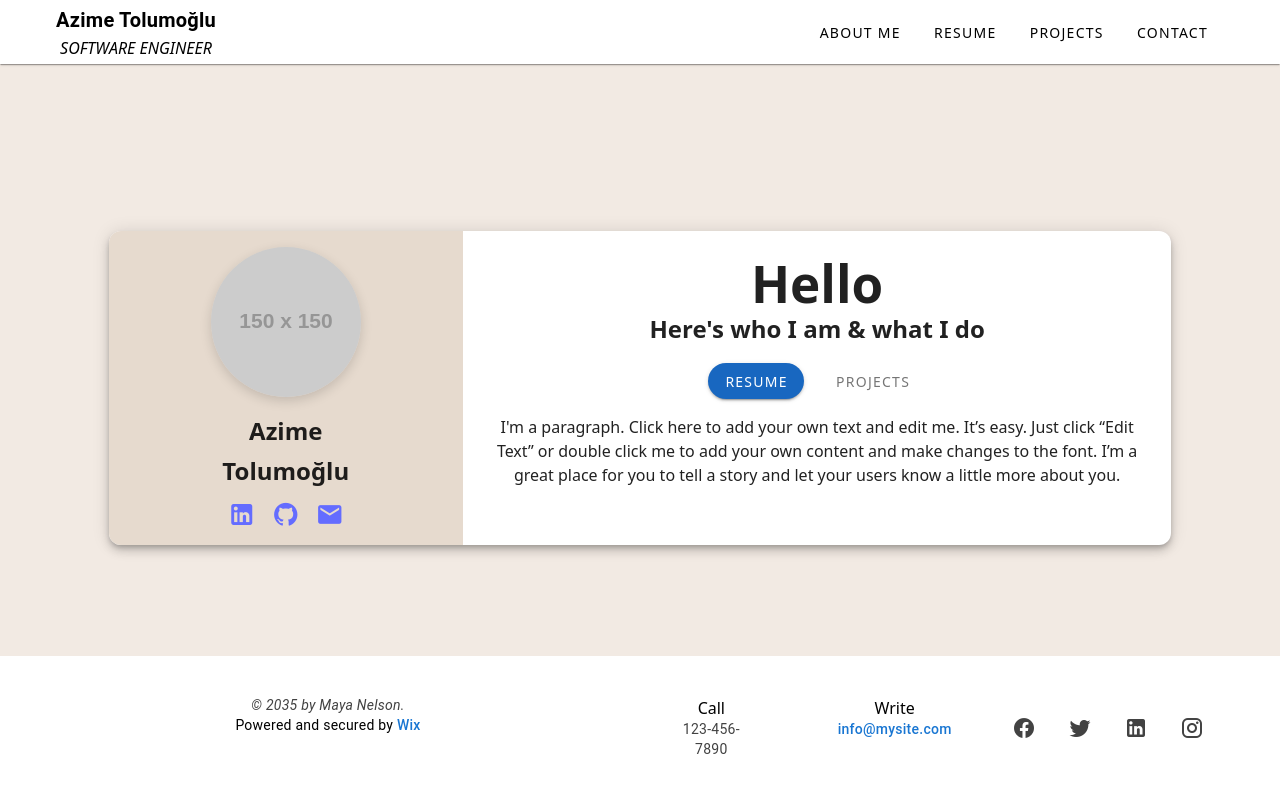
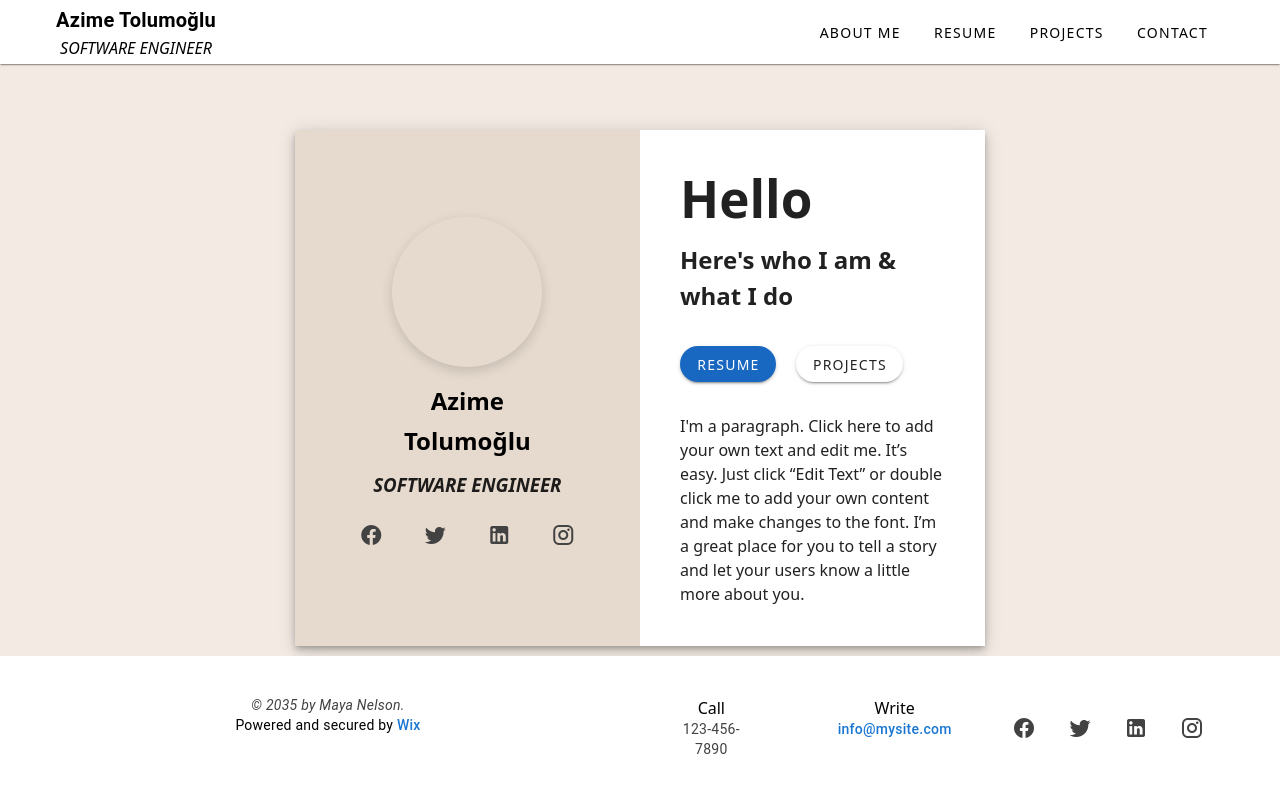
Before and after one commit to TOLUMOGLU/VUeMyWeb, a Vue app: page / in a window 1280 px wide. Shown: the top 800 px of the page. Built offline with nearby package versions, Linux system fonts and the light colour scheme.

Commit message:
aboutme güncellendi.

```diff
--- a/src/components/AboutMe.vue
+++ b/src/components/AboutMe.vue
@@ -2,46 +2,49 @@
   <v-container fluid class="pa-0" style="background-color: #f2eae3; height: 100vh;">
     <v-row align="center" justify="center" class="fill-height">
       <v-col cols="12" md="10">
-        <v-card elevation="6" class="overflow-hidden mx-auto" style="border-radius: 12px;">
+        <v-card elevation="6" class="overflow-hidden mx-auto" style="border-radius: 0; min-height: 35vh; width: 65%;">
           <v-row no-gutters>
             <v-col
               cols="12"
-              md="4"
-              class="d-flex flex-column align-center justify-center pa-4"
+              md="6"
+              class="d-flex flex-column align-center justify-center pa-8"
               style="background-color: #e6dace;">
               <v-img
-                src="https://via.placeholder.com/150"
-                alt="Azime Tolumoğlu"
-                width="150"
-                height="150"
-                class="mb-4"
-                cover
-                style="border-radius: 50%; box-shadow: 0 4px 12px rgba(0,0,0,0.15);"
-              ></v-img>
+              src="https://avatars.mds.yandex.net/i?id=2a00000179f5ece0391cd85e6c09c8dfb4fb-4914134-images-thumbs&n=13"
+              alt="Azime Tolumoğlu"
+              class="mb-4"
+              cover
+              style="border-radius: 50%; box-shadow: 0 4px 12px rgba(0,0,0,0.15); max-width: 150px; max-height: 150px; width: 100%; height: auto;"
+            ></v-img>
+
               <div class="text-center">
-                <h2 class="mb-1">Azime</h2>
-                <h2 class="mb-3">Tolumoğlu</h2>
+                <h2 class="mb-1 font-weight-bold text-black">Azime</h2>
+                <h2 class="mb-3 font-weight-bold text-black">Tolumoğlu</h2>
+                <h3 class="mb-3 font-italic">SOFTWARE ENGINEER</h3>
               </div>
               <div class="d-flex justify-center" style="gap: 16px;">
-                <a href="https://linkedin.com/in/azimetolumoglu" target="_blank" rel="noopener">
-                  <v-icon size="28">mdi-linkedin</v-icon>
-                </a>
-                <a href="https://github.com/azimetolumoglu" target="_blank" rel="noopener">
-                  <v-icon size="28">mdi-github</v-icon>
-                </a>
-                <a href="mailto:azime@example.com">
-                  <v-icon size="28">mdi-email</v-icon>
-                </a>
+                <v-btn icon variant="text" href="https://facebook.com" target="_blank" rel="noopener">
+                  <v-icon color="grey-darken-3">mdi-facebook</v-icon>
+                </v-btn>
+                <v-btn icon variant="text" href="https://twitter.com" target="_blank" rel="noopener">
+                  <v-icon color="grey-darken-3">mdi-twitter</v-icon>
+                </v-btn>
+                <v-btn icon variant="text" href="https://linkedin.com" target="_blank" rel="noopener">
+                  <v-icon color="grey-darken-3">mdi-linkedin</v-icon>
+                </v-btn>
+                <v-btn icon variant="text" href="https://instagram.com" target="_blank" rel="noopener">
+                  <v-icon color="grey-darken-3">mdi-instagram</v-icon>
+                </v-btn>
               </div>
             </v-col>
-            <v-col cols="12" md="8" class="pa-6">
-              <h1><strong>Hello</strong></h1>
-              <h2 class="mb-4">Here's who I am & what I do</h2>
-              <div class="d-flex justify-center mb-4" style="gap: 15px;">
+            <v-col cols="12" md="6" class="pa-8 text-left">
+              <h1 class="pa-2"><strong>Hello</strong></h1>
+              <h2 class="mb-4 pa-2">Here's who I am & what I do</h2>
+              <div class="d-flex justify-start mb-4 pa-2" style="gap: 20px;">
                 <v-btn color="primary" rounded>Resume</v-btn>
-                <v-btn variant="plain">Projects</v-btn>
+                <v-btn rounded>Projects</v-btn>
               </div>
-              <p>
+              <p class="pa-2">
                 I'm a paragraph. Click here to add your own text and edit me. It’s easy. Just click “Edit Text” or double click me to add your own content and make changes to the font.
                 I’m a great place for you to tell a story and let your users know a little more about you.
               </p>
--- a/src/components/Resume.vue
+++ b/src/components/Resume.vue
@@ -13,7 +13,7 @@
             <h2 class="text-black mb-0"><strong>Experience</strong></h2>
           </v-col>
           <v-col cols="12" md="6" class="d-flex justify-end">
-            <v-btn color="primary">DOWNLOAD CV</v-btn>
+            <v-btn color="primary" rounded>DOWNLOAD CV</v-btn>
           </v-col>
         </v-row>
       </v-col>
```
